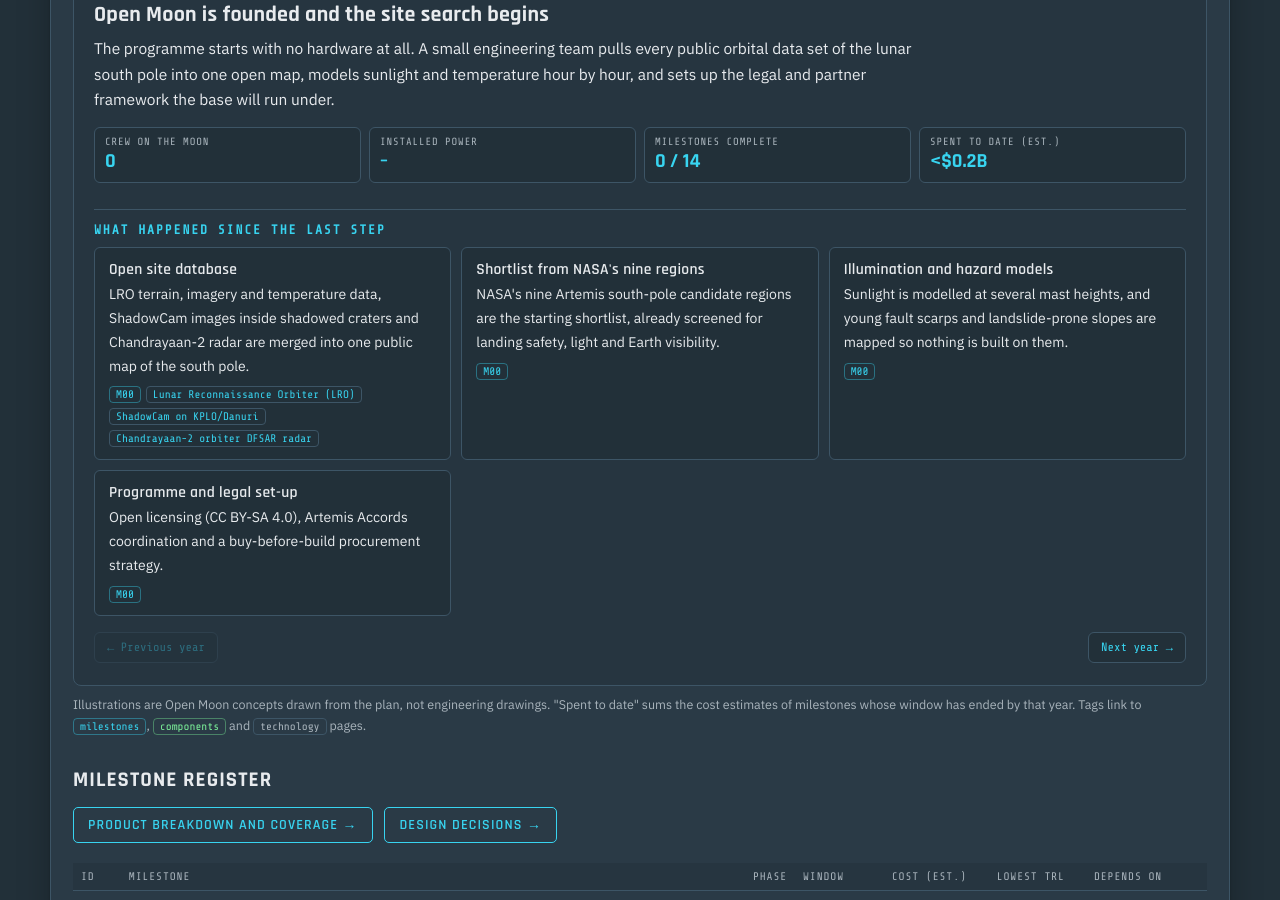
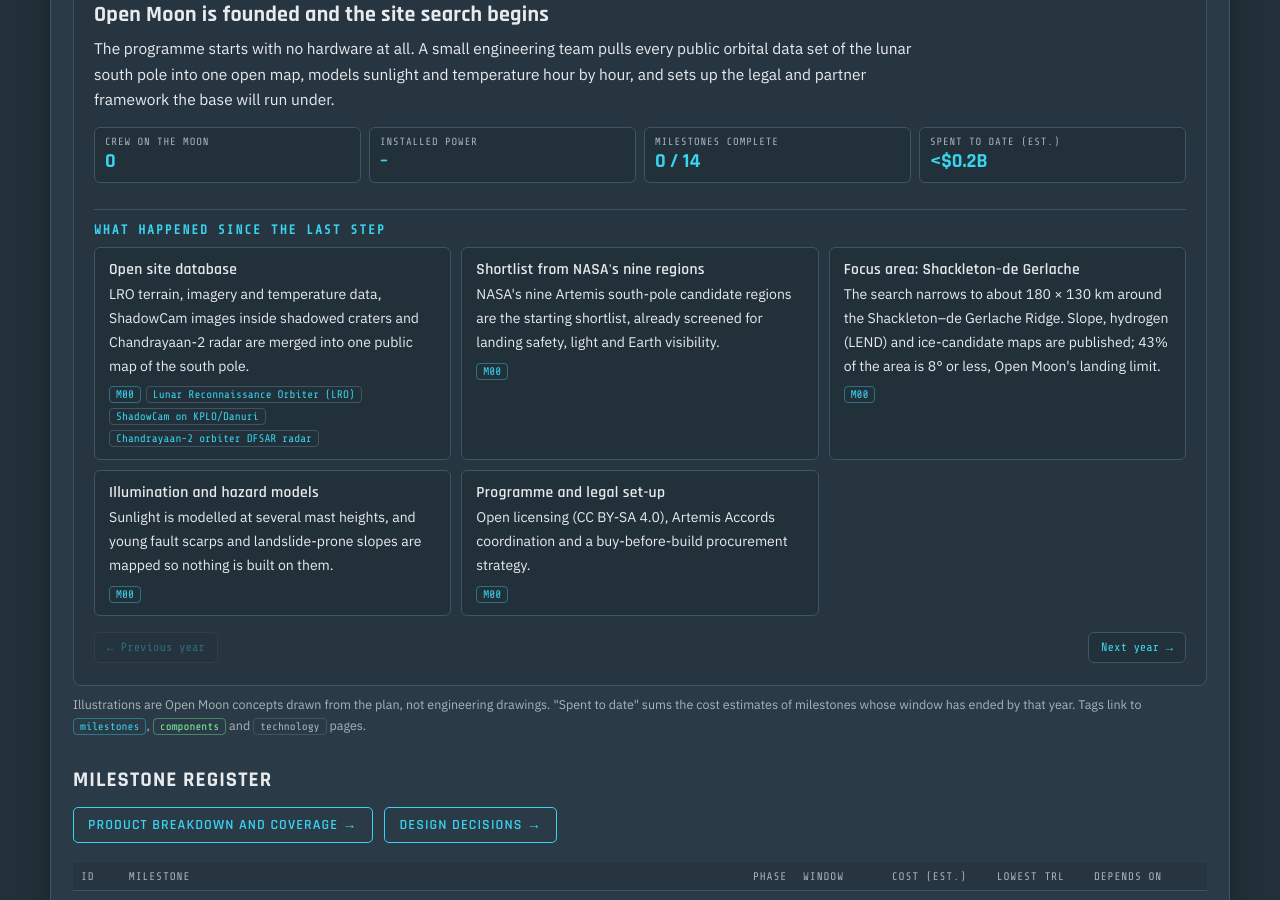
Before and after one commit to TomSomerville/openmoon, a Jekyll site: the page built from plan/index.html, in a window 1280 px wide and 900 px high, scrolled down 784 px. Built offline with Jekyll 4.4.1, drawn with Linux system fonts in a browser that asks for light colours.

Commit message:
M00 site selection: status summary, exit criteria, workstreams, technologies and risks updated
Adds the November 2026 status (focus area, slope, lander limits, hydrogen,
ice candidates), the 8° landing rule as an exit criterion, LEND/M3/LOLA
technologies, new risks, and a year-0 roadmap entry for the focus area.

Co-Authored-By: Claude Opus 5.5 <noreply@anthropic.com>
Claude-Session: https://claude.ai/code/session_01EMgvSv8Ki6A9jj7v8eiV3S

```diff
--- a/_data/roadmap.yml
+++ b/_data/roadmap.yml
@@ -9,6 +9,7 @@
   details:
     - {title: "Open site database", text: "LRO terrain, imagery and temperature data, ShadowCam images inside shadowed craters and Chandrayaan-2 radar are merged into one public map of the south pole.", refs: [M00, lunar-reconnaissance-orbiter-lro, shadowcam-on-kplo-danuri, chandrayaan-2-orbiter-dfsar-radar]}
     - {title: "Shortlist from NASA's nine regions", text: "NASA's nine Artemis south-pole candidate regions are the starting shortlist, already screened for landing safety, light and Earth visibility.", refs: [M00]}
+    - {title: "Focus area: Shackleton–de Gerlache", text: "The search narrows to about 180 × 130 km around the Shackleton–de Gerlache Ridge. Slope, hydrogen (LEND) and ice-candidate maps are published; 43% of the area is 8° or less, Open Moon's landing limit.", refs: [M00]}
     - {title: "Illumination and hazard models", text: "Sunlight is modelled at several mast heights, and young fault scarps and landslide-prone slopes are mapped so nothing is built on them.", refs: [M00]}
     - {title: "Programme and legal set-up", text: "Open licensing (CC BY-SA 4.0), Artemis Accords coordination and a buy-before-build procurement strategy.", refs: [M00]}
 - year: 1
--- a/_milestones/m00-site-selection.md
+++ b/_milestones/m00-site-selection.md
@@ -21,6 +21,8 @@ exit_criteria:
   - "Primary and backup sites chosen, each with a sunlit ridge for solar power within cable distance of a permanently shadowed region (PSR) that may hold ice."
   - "Illumination modelled for at least an 18.6-year cycle at mast heights of 0, 10 and 20 m, from LOLA terrain data."
   - "Hazard maps (slopes, boulders, craters, young fault scarps) at the best available LROC NAC resolution for every planned landing, pad and building location."
+  - "Every landing point on ground of 8° or less (NASA's crewed-lander tilt limit), checked against the lander's own published slope limit (10° for the landers that publish one; see the Lander candidates page)."
+  - "Hydrogen (LEND) and ice-candidate maps published for the primary and backup sites, with the M01 prospecting targets chosen from them."
   - "Earth-visibility and relay-coverage analysis showing how many hours per month each site can talk to Earth directly."
   - "Site plan published openly and notified to other lunar operators under Artemis Accords deconfliction practice."
 workstreams:
@@ -32,10 +34,10 @@ workstreams:
     items: ["Ray-traced horizon models", "Longest-night statistics per point", "Mast-height trade study"]
   - name: Hazards
     desc: Map everything that can tip a lander or a building.
-    items: ["Slope and roughness maps", "Boulder counts", "Young fault scarps and landslide-prone slopes"]
+    items: ["Slope classes from LOLA LDSM: ≤8°, 8–15°, 15–20°, ≥20° (done for the focus area, Nov 2026)", "Lander slope limits for ten landers (done, Nov 2026)", "Boulder counts", "Young fault scarps and landslide-prone slopes"]
   - name: Resources
     desc: Rank PSRs by likely ice and by how hard they are to reach.
-    items: ["Neutron and radar hydrogen maps", "ShadowCam ice patches", "Access-road slope to each PSR"]
+    items: ["LEND hydrogen map of the focus area (done, Nov 2026)", "Ice candidates: Shackleton and de Gerlache shadowed floors, ShadowCam bright spot (done, Nov 2026)", "M3 ice detections plotted on the focus map", "Access-road slope to each PSR"]
   - name: Communications geometry
     desc: Work out when each site can see Earth and where relay satellites are needed.
     items: ["Earth-visibility hours per month", "Relay orbit coverage", "Surface line-of-sight between sites"]
@@ -47,6 +49,9 @@ technologies:
   - {name: "ShadowCam on KPLO/Danuri", use: "Images inside permanently shadowed craters", status: "Operating in extended mission; expected to end in early 2028 when its battery runs out in a lunar eclipse", trl: 9, src: 2}
   - {name: "Chandrayaan-2 orbiter DFSAR radar", use: "Radar evidence of subsurface ice", status: "DFSAR data showed possible subsurface ice under four doubly shadowed craters (ISRO, May 2026)", trl: 9, src: 3}
   - {name: "NASA Artemis south-pole candidate regions", use: "Starting shortlist of pre-screened regions", status: "9 regions published Oct 2024 (for Artemis III)", trl: 9, src: 4}
+  - {name: "LRO LOLA slope and shadow maps (NASA GSFC)", use: "Slope classes and permanently shadowed region outlines for the focus area", status: "10 m/px south-pole products published 2023 (Barker et al.)", trl: 9, src: 18}
+  - {name: "LRO LEND neutron detector", use: "Hydrogen in the top ~1 m", status: "South-polar averaged data 2009–2016 in NASA PDS; ~15 km cells", trl: 9, src: 21}
+  - {name: "Chandrayaan-1 Moon Mineralogy Mapper (M3)", use: "Surface water-ice detections", status: "Ice spectra published 2018, clustered near Shackleton; one example in de Gerlache", trl: 9, src: 25}
 sources:
   - {title: "NASA FY2026 Budget Technical Supplement (Lunar Reconnaissance Orbiter, PS-28/29)", url: "https://www.nasa.gov/wp-content/uploads/2025/05/fy-2026-budget-technical-supplement-002.pdf", date: "May 2025"}
   - {title: "Univ. of Hawaii SOEST: Scarce ice in Moon's darkest regions (ShadowCam)", url: "https://www.soest.hawaii.edu/soestwp/announce/news/scarce-ice-in-moons-darkest-regions/", date: "Mar 2026"}
@@ -80,7 +85,19 @@ risks:
   - {sev: High, title: "Young fault scarps and landslide-prone slopes near some candidate regions (e.g. de Gerlache Rim 2)", fix: "Map scarps from LROC NAC; keep pads, reactors and habitats off and away from young faults"}
   - {sev: Medium, title: "Even at the best base site studied by JPL, Earth is in direct view only about half the time", fix: "Treat relay satellites as mandatory (M03); pick sites with long Earth-visibility windows for the first lander"}
   - {sev: Medium, title: "Some illumination figures in the literature are second-hand or model-dependent", fix: "Re-run illumination ourselves from LOLA terrain data and publish the code"}
+  - {sev: High, title: "Ice in the focus area is unconfirmed: Shackleton's evidence is mixed and de Gerlache has only two candidate detections", fix: "Send M01 prospectors to the crater rims next to both shadowed floors; keep a backup site with stronger hydrogen"}
+  - {sev: Medium, title: "The strongest hydrogen (LEND) and the ice-candidate craters are in different parts of the focus area", fix: "Treat hydrogen and ice as separate targets; measure both on the ground before choosing the base site"}
+  - {sev: Medium, title: "No lander publishes a certified slope limit above 10°, and IM-1 tipped over on 12° ground", fix: "Land only on ground of 8° or less; confirm each pad with ~1 m LROC NAC hazard maps"}
 ---
+
+## Where the site search stands (November 2026)
+
+- **Focus area chosen:** about 180 × 130 km around the south pole, centred on the Shackleton–de Gerlache Ridge, between Shackleton, Spudis and de Gerlache craters. It includes NASA's de Gerlache Rim 2 candidate region.
+- **Slope mapped:** 43 % of the focus area is 8° or less, Open Moon's landing limit; 78 % is 15° or less.
+- **Landers compared:** no lander publishes a certified slope limit above 10° ([Lander candidates]({{ '/landers/' | relative_url }})).
+- **Hydrogen mapped:** 13 % of the focus area is high hydrogen in NASA's LEND data, mostly in the upper right (around 88°S, 0–60°E), away from the craters.
+- **Ice candidates:** the shadowed floors of Shackleton and de Gerlache (483 km² together) have published but unconfirmed ice detections. Spudis and the ridge craters have no ice data.
+- **Next:** choose primary and backup sites from these layers, then prove the ice and hydrogen on the ground in M01.
 
 ## Why the south pole
 
@@ -236,11 +253,11 @@ Green: slope of 8° or less (landable for every published lander rule); steeper
 ## Step-by-step
 
 1. **Build the open site database.** Pull LRO LOLA, LROC, Diviner and Mini-RF data<sup class="r">[1](#s1)</sup>, ShadowCam images<sup class="r">[2](#s2)</sup> and Chandrayaan-2 radar products<sup class="r">[3](#s3)</sup> into one public GIS.
-2. **Start from NASA's shortlist.** NASA cut its Artemis III list to nine regions in October 2024: Peak near Cabeus B, Haworth, Malapert Massif, Mons Mouton Plateau, Mons Mouton, Nobile Rim 1 and 2, de Gerlache Rim 2 and Slater Plain<sup class="r">[4](#s4)</sup>. These are already screened for landing safety, light and Earth visibility.
+2. **Start from NASA's shortlist, then narrow to a focus area.** NASA cut its Artemis III list to nine regions in October 2024: Peak near Cabeus B, Haworth, Malapert Massif, Mons Mouton Plateau, Mons Mouton, Nobile Rim 1 and 2, de Gerlache Rim 2 and Slater Plain<sup class="r">[4](#s4)</sup>. These are already screened for landing safety, light and Earth visibility. Open Moon has chosen the Shackleton–de Gerlache area, which includes de Gerlache Rim 2 (see above).
 3. **Model light and temperature** hour by hour, for every candidate, at several mast heights.
-4. **Map hazards.** Include young fault scarps: NASA-funded work links the shrinking Moon to faults and moonquakes near the south pole, including a scarp in de Gerlache Rim 2, and some shadowed slopes are prone to landslides<sup class="r">[8](#s8)</sup>.
-5. **Rank ice targets.** ShadowCam found little widespread surface ice, but some 20–50 m patches consistent with more than 10% ice<sup class="r">[2](#s2)</sup>. Ice is patchy, so M01 must confirm it on the ground.
+4. **Map hazards.** Slope is mapped for the focus area in four classes from NASA's LOLA data, with 8° as the landing limit (done). Also include young fault scarps: NASA-funded work links the shrinking Moon to faults and moonquakes near the south pole, including a scarp in de Gerlache Rim 2, and some shadowed slopes are prone to landslides<sup class="r">[8](#s8)</sup>.
+5. **Rank ice targets.** ShadowCam found little widespread surface ice, but some 20–50 m patches consistent with more than 10% ice<sup class="r">[2](#s2)</sup>. Ice is patchy, so M01 must confirm it on the ground. For the focus area, hydrogen from LEND and ice candidates from M3, LOLA and ShadowCam are now mapped (see above).
 6. **Check communications.** Earth visibility varies from site to site: some Earth-facing areas see Earth almost all the time, others never do<sup class="r">[7](#s7)</sup>. At the best proposed base site in a JPL study, direct-to-Earth links were available only about 51% of the time<sup class="r">[13](#s13)</sup>, so relay coverage is a hard requirement.
 7. **Decide, publish and notify.** Under the Outer Space Treaty no one can claim territory<sup class="r">[11](#s11)</sup>. The Artemis Accords (78 signatories after Vietnam joined on 28 October 2026<sup class="r">[9](#s9)</sup>) ask operators to give notice and coordinate to avoid harmful interference<sup class="r">[9](#s9)</sup>. Open Moon publishes its site plan and follows that practice.
 
-> Open question for contributors: which two sites give the best combination of illumination, ice access and distance from other programmes' planned activity?
+> Open question for contributors: within the focus area, which two sites give the best combination of landable ground (≤8°), illumination, access to the Shackleton and de Gerlache shadowed floors and the LEND hydrogen zone, and distance from other programmes' planned activity?
```
